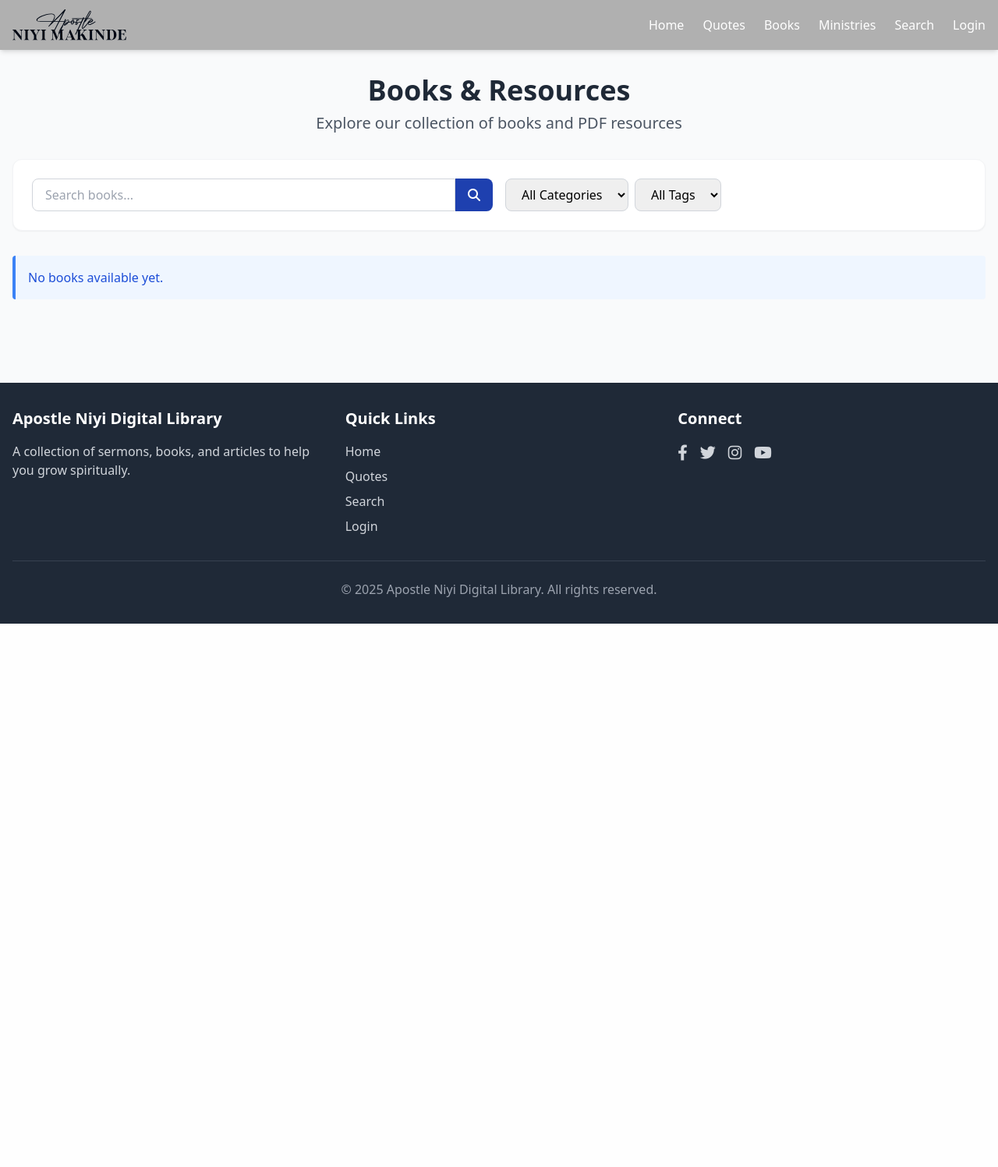
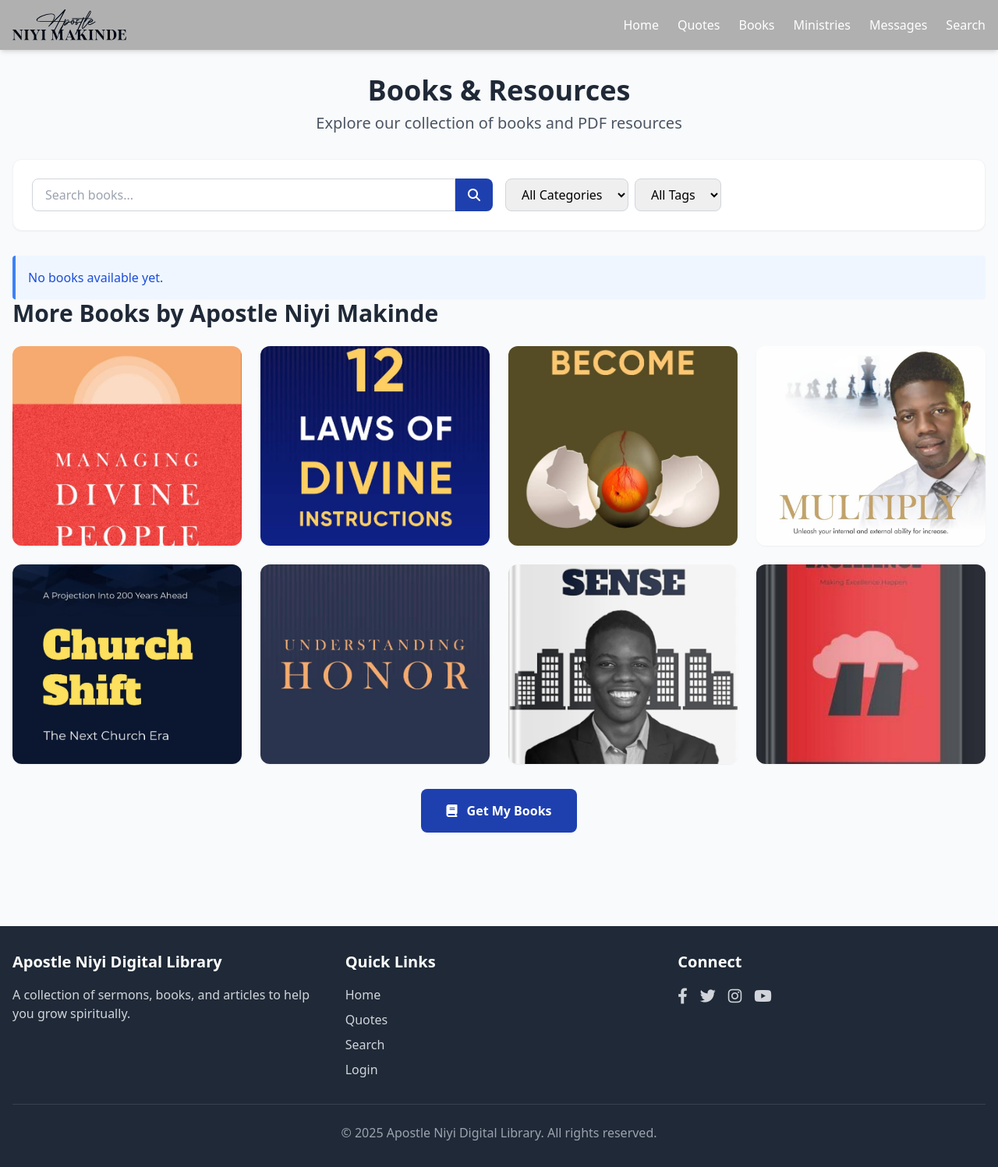
Before and after one commit to JayBeloved/ANDL, a Django app: page /books/ in a window 1280 px wide. Shown: the whole page at 78% size. Before the commit the page ends 800 px from the top, so only its background shows below. Run offline with Django 5.2, Linux system fonts and the light colour scheme; data that the repository does not hold is empty; some libraries are stand-ins or nearby versions.

Commit message:
Enhances the user experience and adds new resources
Improves the website's usability by adding a "Messages" link to the navigation, which directs users to the podcast on Spotify.

Adds an "Announcements" section to the homepage to communicate important updates.

Introduces a section featuring more books on the "Books" page, directing users to the external website.

Updates ministry logos on the ministry page.

Removes the slug field from the Book admin interface.

```diff
--- a/digilib/apps/core/admin.py
+++ b/digilib/apps/core/admin.py
@@ -209,7 +209,7 @@ class BookAdmin(admin.ModelAdmin):
             'classes': ('collapse',)
         }),
         ('Metadata', {
-            'fields': ('created_at', 'updated_at', 'slug'),
+            'fields': ('created_at', 'updated_at'),
             'classes': ('collapse',)
         }),
     )
--- a/digilib/templates/base.html
+++ b/digilib/templates/base.html
@@ -64,12 +64,14 @@
                     <a href="{% url 'core:quotes' %}" class="hover:text-accent transition">Quotes</a>
                     <a href="{% url 'core:books' %}" class="hover:text-accent transition">Books</a>
                     <a href="{% url 'core:ministry' %}" class="hover:text-accent transition">Ministries</a>
+                    <a href="https://open.spotify.com/show/6Ob92Qf6gRYDFXeAnsnHTU" class="hover:text-accent transition">Messages</a>
+
                     <a href="{% url 'core:search' %}" class="hover:text-accent transition">Search</a>
                     {% if user.is_authenticated %}
                         <a href="{% url 'dashboard:index' %}" class="hover:text-accent transition">My Dashboard</a>
-                        <a href="{% url 'accounts:logout' %}" class="hover:text-accent transition">Logout</a>
+                        <!-- <a href="{% url 'accounts:logout' %}" class="hover:text-accent transition">Logout</a> -->
                     {% else %}
-                        <a href="{% url 'accounts:login' %}" class="hover:text-accent transition">Login</a>
+                        <!-- <a href="{% url 'accounts:login' %}" class="hover:text-accent transition">Login</a> -->
                     {% endif %}
                 </nav>
             </div>
@@ -79,13 +81,14 @@
                 <a href="{% url 'core:home' %}" class="block py-2 hover:text-accent transition">Home</a>
                 <a href="{% url 'core:quotes' %}" class="block py-2 hover:text-accent transition">Quotes</a>
                 <a href="{% url 'core:books' %}" class="block py-2 hover:text-accent transition">Books</a>
+                <a href="https://open.spotify.com/show/6Ob92Qf6gRYDFXeAnsnHTU" class="hover:text-accent transition">Messages</a>
                 <a href="{% url 'core:ministry' %}" class="block py-2 hover:text-accent transition">Ministries</a>
                 <a href="{% url 'core:search' %}" class="block py-2 hover:text-accent transition">Search</a>
                 {% if user.is_authenticated %}
                     <a href="{% url 'dashboard:index' %}" class="block py-2 hover:text-accent transition">Dashboard</a>
-                    <a href="{% url 'accounts:logout' %}" class="block py-2 hover:text-accent transition">Logout</a>
+                    <!-- <a href="{% url 'accounts:logout' %}" class="block py-2 hover:text-accent transition">Logout</a> -->
                 {% else %}
-                    <a href="{% url 'accounts:login' %}" class="block py-2 hover:text-accent transition">Login</a>
+                    <!-- <a href="{% url 'accounts:login' %}" class="block py-2 hover:text-accent transition">Login</a> -->
                 {% endif %}
             </nav>
         </div>
--- a/digilib/templates/core/books.html
+++ b/digilib/templates/core/books.html
@@ -1,3 +1,4 @@
+<!-- File: c:\Archive\ANDL\digilib\templates\core\books.html -->
 {% extends "base.html" %}
 {% load static %}
 
@@ -130,6 +131,75 @@
         </ul>
     </nav>
     {% endif %}
+
+    <!-- Additional Books Section -->
+    <section class="mb-10">
+        <h2 class="text-2xl md:text-3xl font-bold mb-6 text-gray-800">More Books by Apostle Niyi Makinde</h2>
+
+        <div class="grid grid-cols-2 md:grid-cols-4 gap-6 mb-8">
+            <!-- Book 1 -->
+            <div class="bg-white rounded-xl shadow-sm overflow-hidden">
+                <div class="h-64 overflow-hidden">
+                    <img src="{% static 'images/bkcover_1.jpg' %}" alt="Book Cover 1" class="object-cover w-full h-full">
+                </div>
+            </div>
+
+            <!-- Book 2 -->
+            <div class="bg-white rounded-xl shadow-sm overflow-hidden">
+                <div class="h-64 overflow-hidden">
+                    <img src="{% static 'images/bkcover_2.jpg' %}" alt="Book Cover 2" class="object-cover w-full h-full">
+                </div>
+            </div>
+
+            <!-- Book 3 -->
+            <div class="bg-white rounded-xl shadow-sm overflow-hidden">
+                <div class="h-64 overflow-hidden">
+                    <img src="{% static 'images/bkcover_3.jpg' %}" alt="Book Cover 3" class="object-cover w-full h-full">
+                </div>
+            </div>
+
+            <!-- Book 4 -->
+            <div class="bg-white rounded-xl shadow-sm overflow-hidden">
+                <div class="h-64 overflow-hidden">
+                    <img src="{% static 'images/bkcover_4.png' %}" alt="Book Cover 4" class="object-cover w-full h-full">
+                </div>
+            </div>
+
+            <!-- Book 5 -->
+            <div class="bg-white rounded-xl shadow-sm overflow-hidden">
+                <div class="h-64 overflow-hidden">
+                    <img src="{% static 'images/bkcover_5.jpg' %}" alt="Book Cover 5" class="object-cover w-full h-full">
+                </div>
+            </div>
+
+            <!-- Book 6 -->
+            <div class="bg-white rounded-xl shadow-sm overflow-hidden">
+                <div class="h-64 overflow-hidden">
+                    <img src="{% static 'images/bkcover_6.jpg' %}" alt="Book Cover 6" class="object-cover w-full h-full">
+                </div>
+            </div>
+
+            <!-- Book 7 -->
+            <div class="bg-white rounded-xl shadow-sm overflow-hidden">
+                <div class="h-64 overflow-hidden">
+                    <img src="{% static 'images/bkcover_7.png' %}" alt="Book Cover 7" class="object-cover w-full h-full">
+                </div>
+            </div>
+
+            <!-- Book 8 -->
+            <div class="bg-white rounded-xl shadow-sm overflow-hidden">
+                <div class="h-64 overflow-hidden">
+                    <img src="{% static 'images/bkcover_8.jpg' %}" alt="Book Cover 8" class="object-cover w-full h-full">
+                </div>
+            </div>
+        </div>
+
+        <div class="text-center mt-8">
+            <a href="https://www.apostleniyi.com/" target="_blank" class="inline-block px-8 py-4 bg-primary text-white font-bold rounded-lg hover:bg-primary-dark transition duration-300">
+                <i class="fas fa-book mr-2"></i> Get My Books
+            </a>
+        </div>
+    </section>
 </div>
 
 <script>
@@ -141,16 +211,16 @@
         categoryFilter.addEventListener('change', function() {
             const categorySlug = this.value;
             window.location.href = categorySlug ?
-                `?category=${categorySlug}{% if request.GET.search %}&search={{ request.GET.search }}{% endif %}` :
-                `?{% if request.GET.search %}search={{ request.GET.search }}{% endif %}`;
+            `?category=${categorySlug}{% if request.GET.search %}&search={{ request.GET.search }}{% endif %}` :
+            `?{% if request.GET.search %}search={{ request.GET.search }}{% endif %}`;
         });
 
         // Handle tag filter change
         tagFilter.addEventListener('change', function() {
             const tagSlug = this.value;
             window.location.href = tagSlug ?
-                `?tag=${tagSlug}{% if request.GET.search %}&search={{ request.GET.search }}{% endif %}{% if request.GET.category %}&category={{ request.GET.category }}{% endif %}` :
-                `?{% if request.GET.search %}search={{ request.GET.search }}{% endif %}{% if request.GET.category %}&category={{ request.GET.category }}{% endif %}`;
+            `?tag=${tagSlug}{% if request.GET.search %}&search={{ request.GET.search }}{% endif %}{% if request.GET.category %}&category={{ request.GET.category }}{% endif %}` :
+            `?{% if request.GET.search %}search={{ request.GET.search }}{% endif %}{% if request.GET.category %}&category={{ request.GET.category }}{% endif %}`;
         });
     });
 </script>
--- a/digilib/templates/core/ministry.html
+++ b/digilib/templates/core/ministry.html
@@ -41,7 +41,7 @@
                 <div class="h-48 bg-gray-200 relative overflow-hidden">
                     <div class="absolute inset-0 flex items-center justify-center">
                         <span class="text-gray-500">
-                            <i class="fas fa-fire-alt text-5xl"></i>
+                            <img src="{% static 'images/napmon_logo.png' %}" alt="Connect Global Logo" class="object-cover w-full h-full">
                         </span>
                     </div>
                 </div>
@@ -57,7 +57,7 @@
                 <div class="h-48 bg-gray-200 relative overflow-hidden">
                     <div class="absolute inset-0 flex items-center justify-center">
                         <span class="text-gray-500">
-                            <i class="fas fa-globe-africa text-5xl"></i>
+                            <img src="{% static 'images/connect_logo.png' %}" alt="Connect Global Logo" class="object-cover w-full h-full">
                         </span>
                     </div>
                 </div>
```
Also changed, not shown: digilib/templates/core/home.html (+24 -11 lines), digilib/static/images/connect_logo.jpg (added), digilib/static/images/napmon_logo.jpg (added), media/books/covers/ANM_2.jpg (added).
